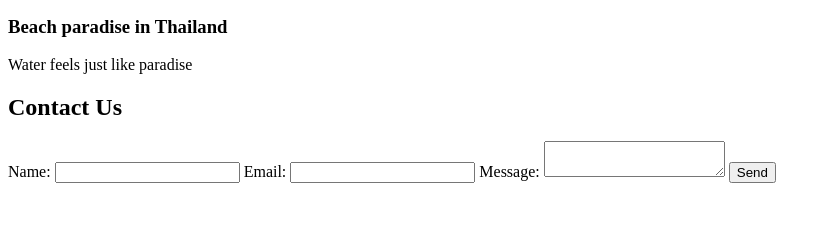
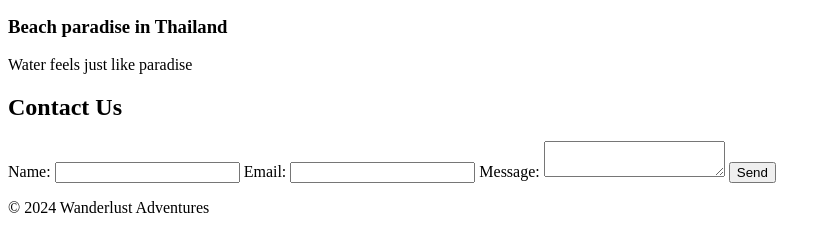
Before and after one commit to Christopher-Yammine/travel-blog, a plain HTML site: page index.html in a window 1280 px wide. Shown: the part 473-724 px from the top of the page, without its empty margins (0-831 px from the left). Drawn offline with Linux system fonts and the light colour scheme.

Commit message:
adding footer and script reference

```diff
--- a/index.html
+++ b/index.html
@@ -65,6 +65,10 @@
             <p id="formResponse"></p>
         </section>
     </main>
+    <footer>
+        <p>&copy; 2024 Wanderlust Adventures</p>
+    </footer>
+    <script src="Scripts/script.js"></script>
 </body>
 
 </html>
```
